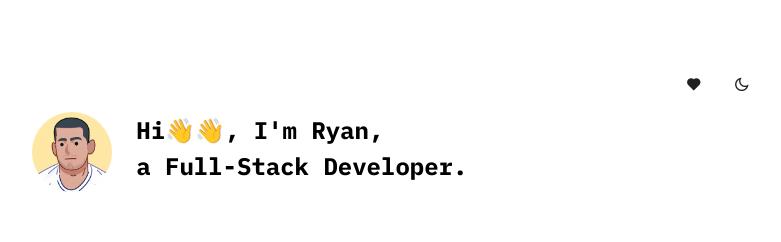
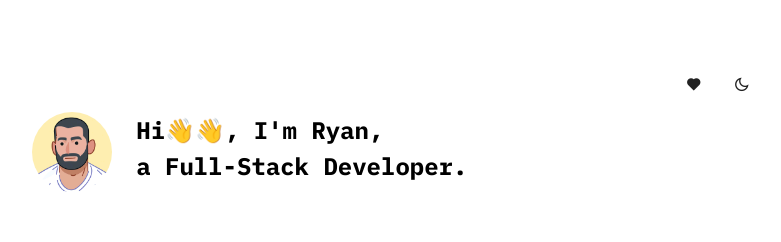
Before and after one commit to rryanchiu/ryann.me, a React (Vite) app: page / in a window 1280 px wide. Shown: the top 242 px of the page, without its empty margins (243-1024 px from the left). Built offline with nearby package versions, Linux system fonts and the light colour scheme; no server answers.

Commit message:
update: Update Avatar

```diff
--- a/index.html
+++ b/index.html
@@ -10,7 +10,7 @@
         gtag('config', 'G-RWVDNY9J89');
     </script>
     <meta charset="UTF-8"/>
-    <link rel="icon" href="avatar.jpeg"/>
+    <link rel="icon" href="avatar.jpg"/>
     <link href="https://cdn.jsdelivr.net/npm/remixicon@3.5.0/fonts/remixicon.css" rel="stylesheet">
     <link rel="preconnect" href="https://fonts.googleapis.com">
     <link rel="preconnect" href="https://fonts.gstatic.com" crossorigin>
--- a/src/components/avatar.tsx
+++ b/src/components/avatar.tsx
@@ -5,7 +5,7 @@ const Avatar = ({size = 80}: {  size?: number }) => {
     //
     return (
         <img
-            src='avatar.jpeg'
+            src='avatar.jpg'
             alt="User Avatar"
             width={size}
             height={size}
```
Also changed, not shown: public/avatar.jpeg (deleted), public/avatar.jpg (added).
